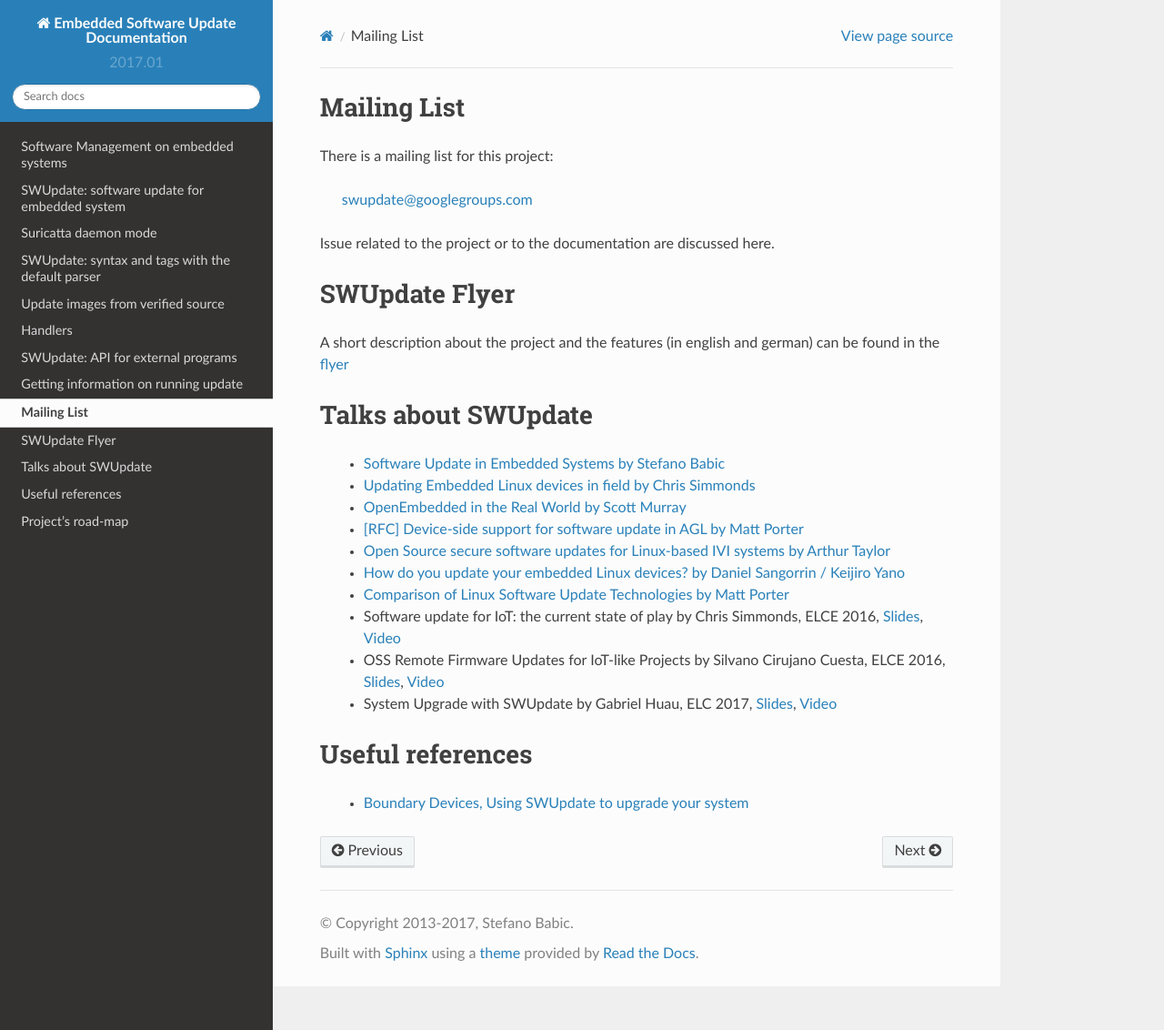
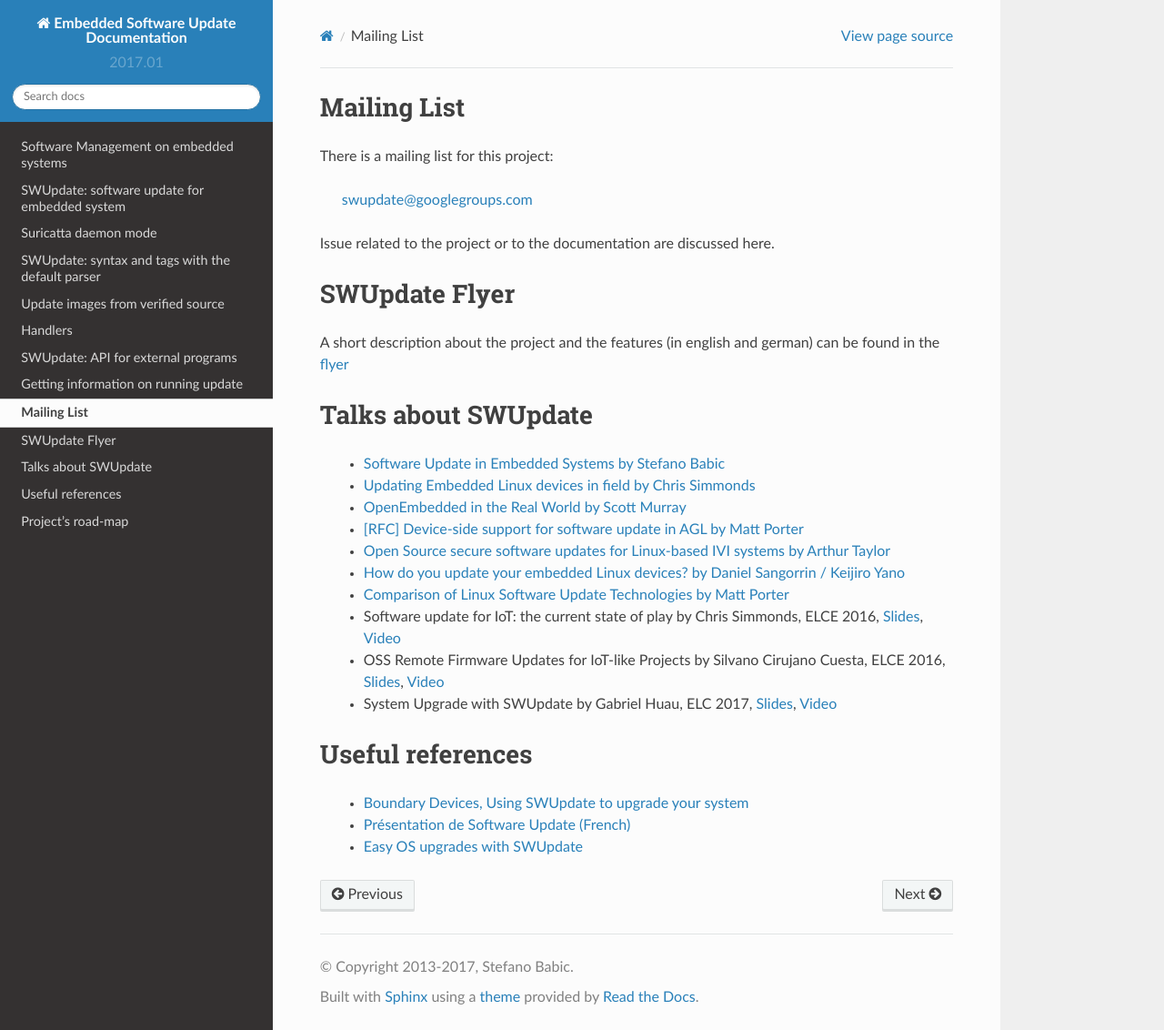
Before and after one commit to sbabic/swupdate, a Sphinx documentation site: the page built from doc/source/help_and_support.rst, in a window 1280 px wide and 1132 px high. Shown: the whole window at 91% size. Built offline with Sphinx 7.4.7 and the Read the Docs theme 2.0.0, drawn with Linux system fonts in a browser that asks for light colours; formulas are drawn with MathJax 3.

Commit message:
doc: updated list of external links
Signed-off-by: Stefano Babic <sbabic@denx.de>

```diff
--- a/doc/source/help_and_support.rst
+++ b/doc/source/help_and_support.rst
@@ -30,9 +30,13 @@
        - OSS Remote Firmware Updates for IoT-like Projects by Silvano Cirujano Cuesta, ELCE 2016,
          `Slides <http://events.linuxfoundation.org/sites/events/files/slides/OSS_Remote_Firmware_Updates_for_IoT-like_Projects.pdf>`_,
          `Video <https://youtu.be/vVS-ZRNE0Lc?list=PLbzoR-pLrL6pRFP6SOywVJWdEHlmQE51q>`_
-       - System Upgrade with SWUpdate by Gabriel Huau, ELC 2017, `Slides <http://events.linuxfoundation.org/sites/events/files/slides/ELC2017_SWUpdate.pdf>`_, `Video <https://www.youtube.com/watch?v=ePRTTfGJUI4&t=16s>`_
+       - System Upgrade with SWUpdate by Gabriel Huau, ELC 2017,
+         `Slides <http://events.linuxfoundation.org/sites/events/files/slides/ELC2017_SWUpdate.pdf>`_,
+         `Video <https://www.youtube.com/watch?v=ePRTTfGJUI4&t=16s>`_
 
 Useful references
 =================
 
         - `Boundary Devices, Using SWUpdate to upgrade your system <https://boundarydevices.com/using-swupdate-upgrade-system>`_
+        - `Présentation de Software Update (French) <http://www.linuxembedded.fr/2016/09/presentation-de-software-update>`_
+        - `Easy OS upgrades with SWUpdate <http://warpx.io/blog/tutorial/easy-os-upgrades-swupdate>`_
```
